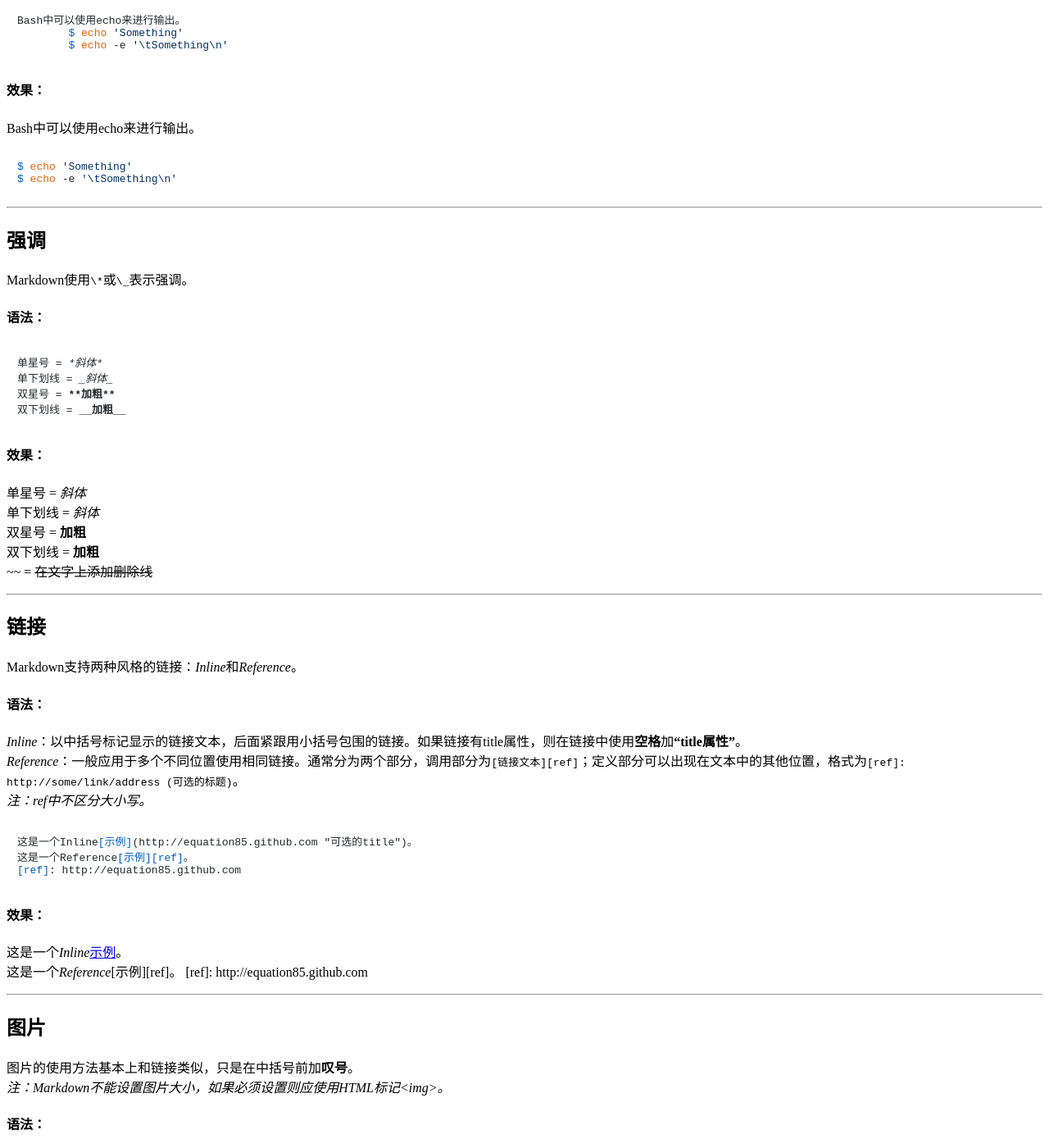
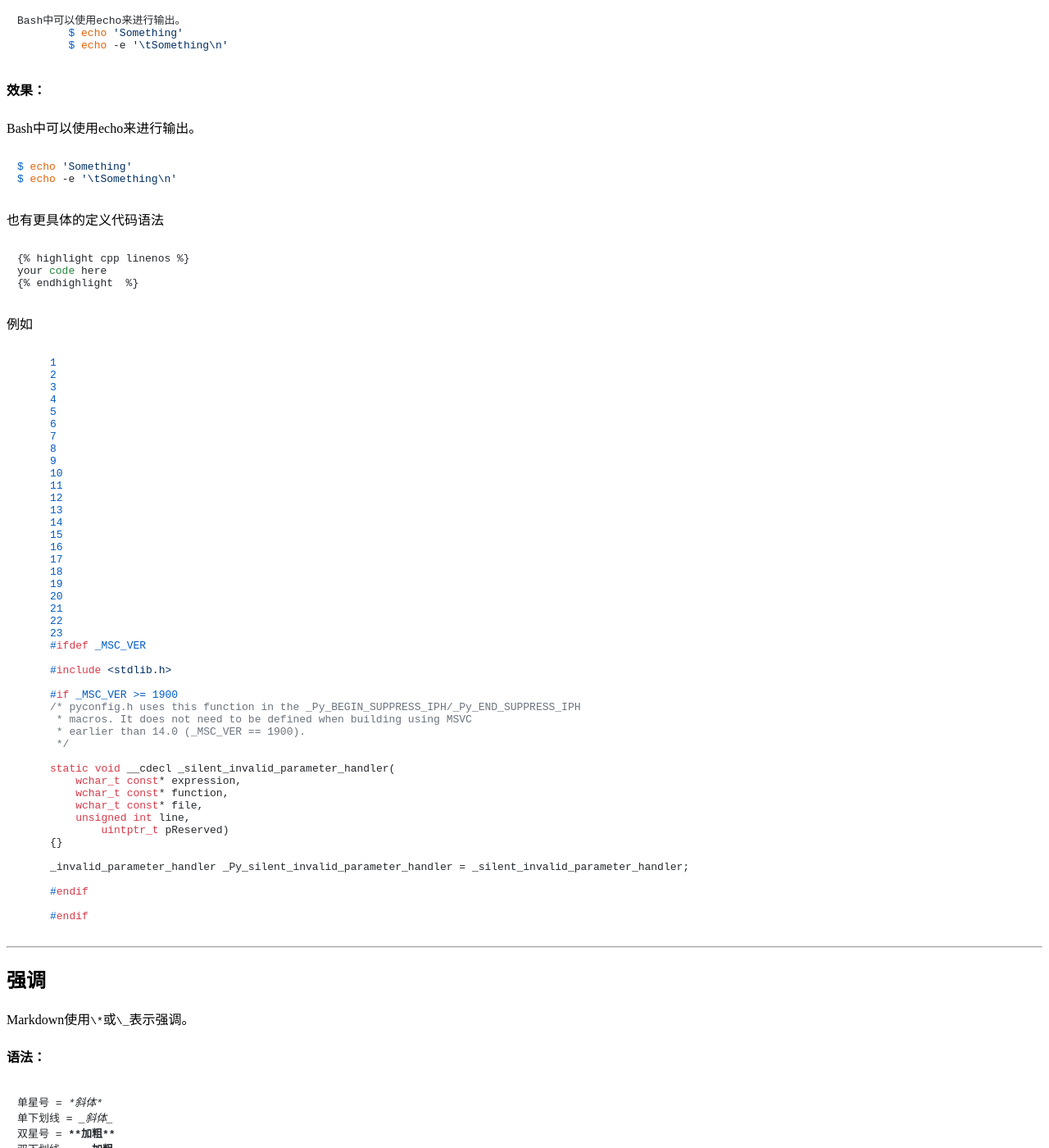
Before and after one commit to legaldev/legaldev.github.io, a Jekyll site: the page built from _posts/2014-3-13-markdown_syntax.md, in a window 1280 px wide and 1400 px high, scrolled down 3059 px. Shown: the whole window at 82% size. Built offline with Jekyll 4.4.1, drawn with Linux system fonts in a browser that asks for light colours; nearby versions of some CDN libraries; formulas are drawn with MathJax 3; comment, search, counter and statistics services are not loaded.

Commit message:
代码块显示行号 & 修复显示行号不换行问题

````diff
--- a/_posts/2014-3-13-markdown_syntax.md
+++ b/_posts/2014-3-13-markdown_syntax.md
@@ -131,6 +131,49 @@ Bash中可以使用echo来进行输出。
 	$ echo 'Something'
 	$ echo -e '\tSomething\n'
 
+也有更具体的定义代码语法
+{% raw %}
+
+```markdown
+{% highlight cpp linenos %}
+your code here
+{% endhighlight  %}
+```
+
+{% endraw %}
+
+例如
+
+
+{% highlight cpp linenos %}
+
+#ifdef _MSC_VER
+
+#include <stdlib.h>
+
+#if _MSC_VER >= 1900
+/* pyconfig.h uses this function in the _Py_BEGIN_SUPPRESS_IPH/_Py_END_SUPPRESS_IPH
+ * macros. It does not need to be defined when building using MSVC
+ * earlier than 14.0 (_MSC_VER == 1900).
+ */
+
+static void __cdecl _silent_invalid_parameter_handler(
+    wchar_t const* expression,
+    wchar_t const* function,
+    wchar_t const* file,
+    unsigned int line,
+	uintptr_t pReserved)
+{}
+
+_invalid_parameter_handler _Py_silent_invalid_parameter_handler = _silent_invalid_parameter_handler;
+
+#endif
+
+#endif
+
+{% endhighlight  %}
+
+
 - - -
 
 ## 强调
--- a/css/syntax.css
+++ b/css/syntax.css
@@ -2,7 +2,7 @@
 /* from http://stackoverflow.com/a/23393920 */
 
 .highlight pre code * {
-  white-space: nowrap;    // this sets all children inside to nowrap
+/*  white-space: nowrap;    // this sets all children inside to nowrap*/
 }
 
 .highlight pre {
````
Also changed, not shown: _posts/2016-6-1-vs2015-python.md (+1 -1 lines).
